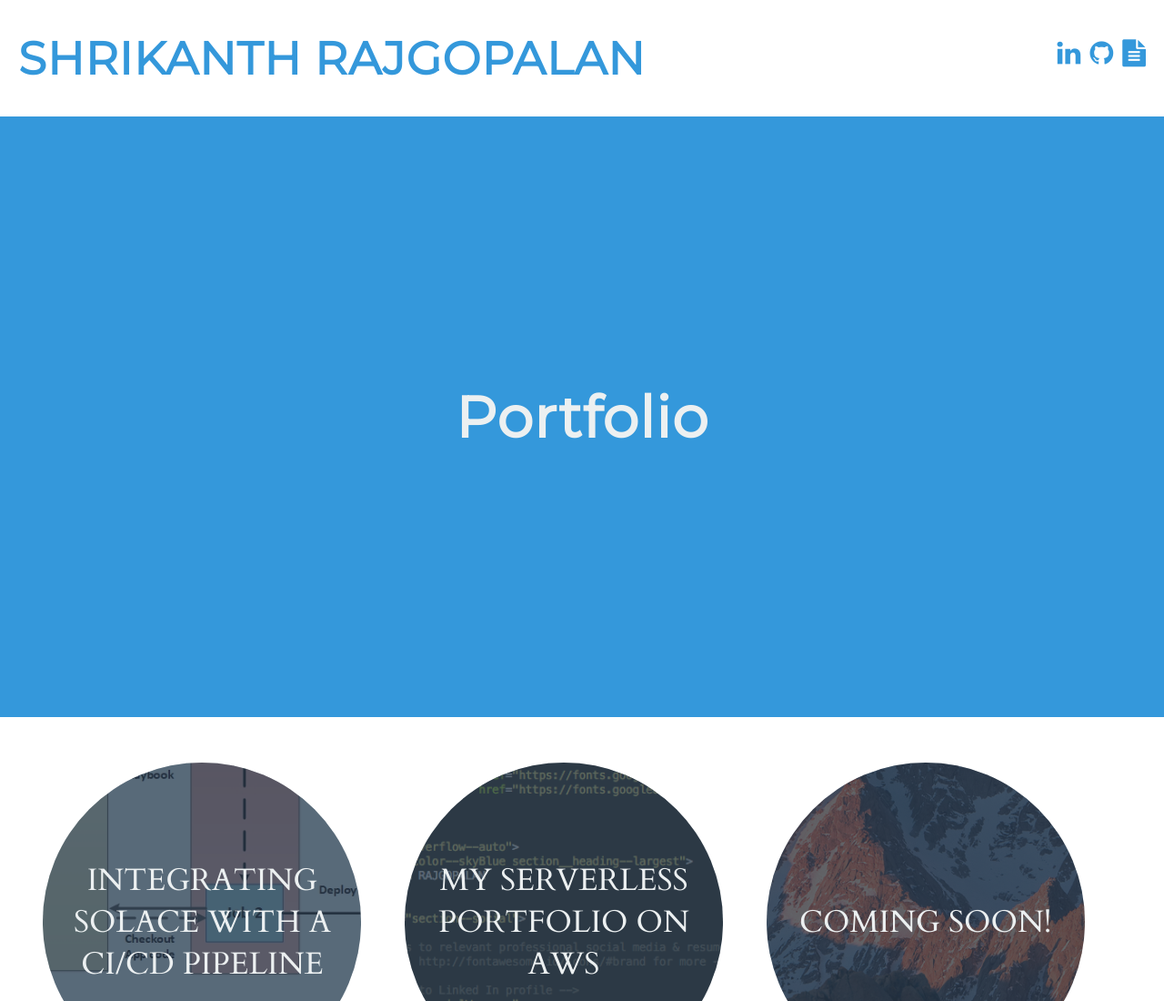
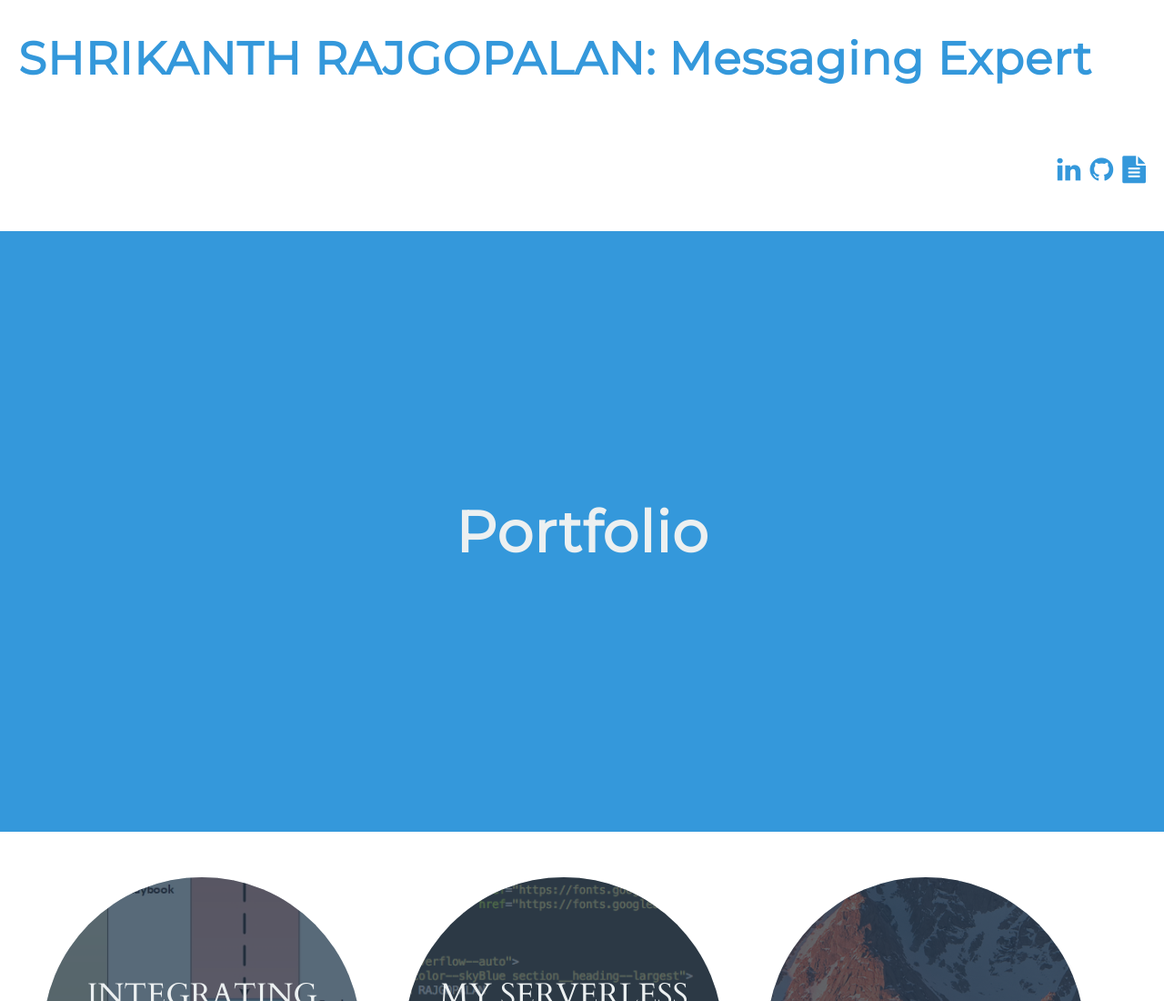
Before and after one commit to srajgopalan/my-serverless-portfolio, a plain HTML site: page index.html in a window 1280 px wide. Shown: the top 1100 px of the page at 91% size. Drawn offline with Linux system fonts and the light colour scheme.

Commit message:
updates to index.html

```diff
--- a/index.html
+++ b/index.html
@@ -14,7 +14,7 @@
   <body>
     <main class="overflow--auto">
       <h1 class="color--skyBlue section__heading--largest">
-        SHRIKANTH RAJGOPALAN
+        SHRIKANTH RAJGOPALAN: Messaging Expert
       </h1>
 
       <ul class="section--social">
```
